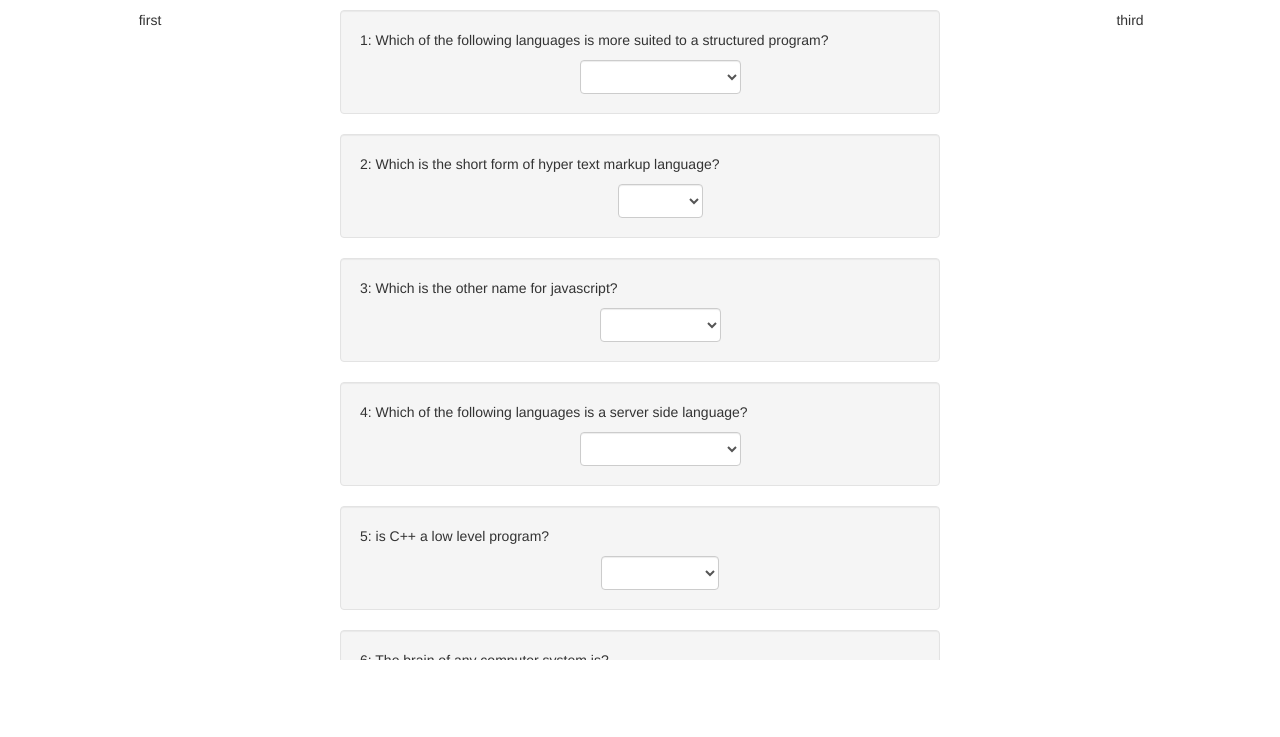
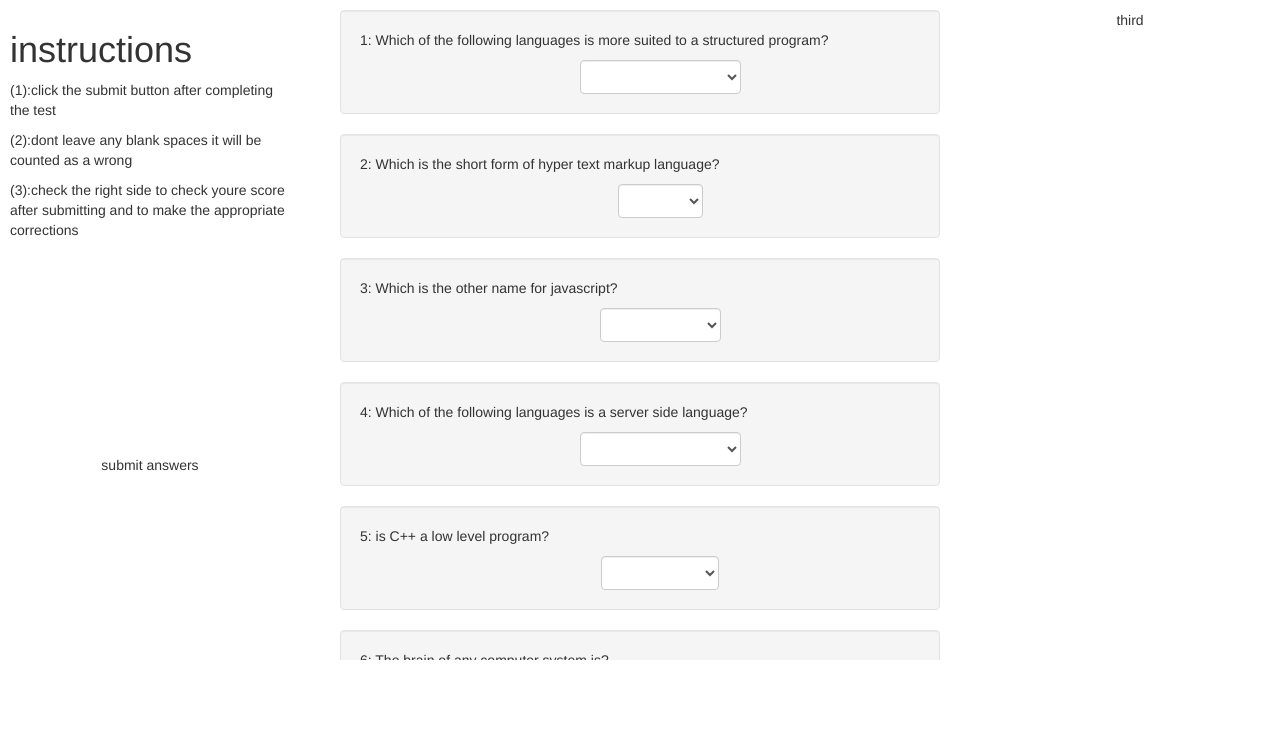
Before and after one commit to trevor900trill/quizboard, a plain HTML site: page index.html in a window 1280 px wide. Drawn offline with nearby package versions, Linux system fonts and the light colour scheme.

Commit message:
frontendcontentrightside

```diff
--- a/index.html
+++ b/index.html
@@ -8,13 +8,21 @@
   </head>
   <body>
       <div class="innerpage">
+
         <div class="firstside">
             <div class="firstcolumn">
               <article>
-                <p>first</p>
+                <h1>instructions</h1>
+                <p>(1):click the submit button after completing the test</p>
+                <p>(2):dont leave any blank spaces it will be counted as a wrong</p>
+                <p>(3):check the right side to check youre score after submitting and to make the appropriate corrections</p>
+                <div class="submitBtn">
+                    submit answers
+                </div>
               </article>
             </div>
         </div>
+
         <div class="secondside">
           <section class = "secondcolumn">
             <article class="secondinside">
@@ -116,7 +124,7 @@
               </div>
               <div class="well">
                   <section class="innerwell">
-                      <p>7:	Which of the following computer language is used for artificial intelligence?p>
+                      <p>7:	Which of the following computer language is used for artificial intelligence?</p>
                       <div class="choicesbox">
                         <div class = "choices">
                             <select class="form-control">
@@ -185,6 +193,7 @@
             </article>
           </section>
         </div>
+
         <div class="thirdside">
           <div class="thirdcolumn">
             <article>
@@ -192,6 +201,7 @@
             </article>
           </div>
         </div>
+
       </div>
   <script src="https://ajax.googleapis.com/ajax/libs/jquery/3.3.1/jquery.min.js"></script>
   <script src="scripts/index.js"></script>
--- a/styles/index.css
+++ b/styles/index.css
@@ -31,6 +31,23 @@ body{
   display: flex;
   justify-content: center;
   align-items: flex-start;
+}
+.submitBtn:hover{
+  background-color: #e5e5e8;
+}
+.submitBtn:active{
+
+}
+.submitBtn{
+  background-color: white;
+  width : 100%;
+  height : 70px;
+  margin-top: 190px;
+  display: flex;
+  justify-content: center;
+  align-items: center;
+  box-shadow: 0px 0px .2px black;
+  cursor: pointer;
 }
 .secondside{
   background-color: white;
```
